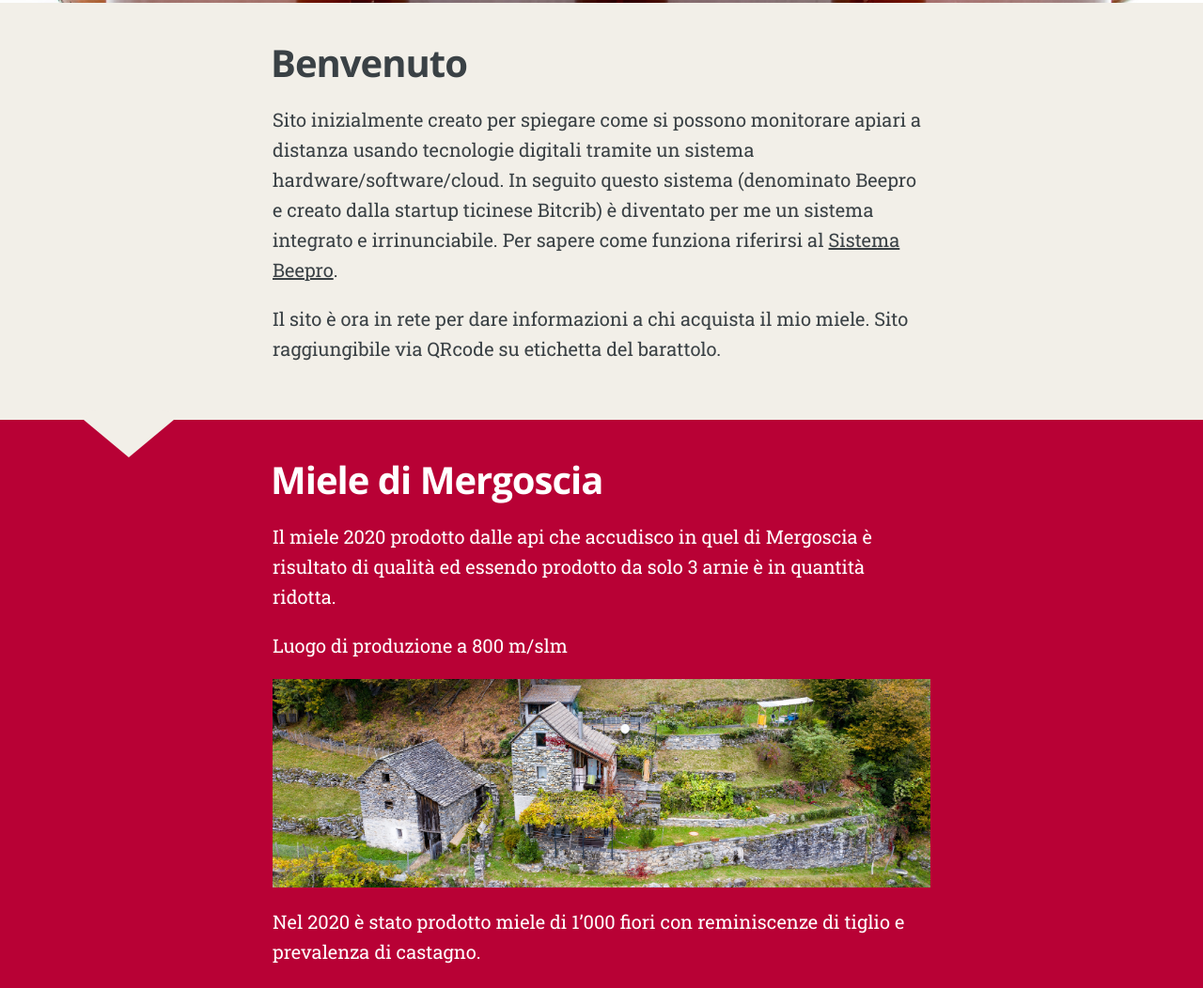
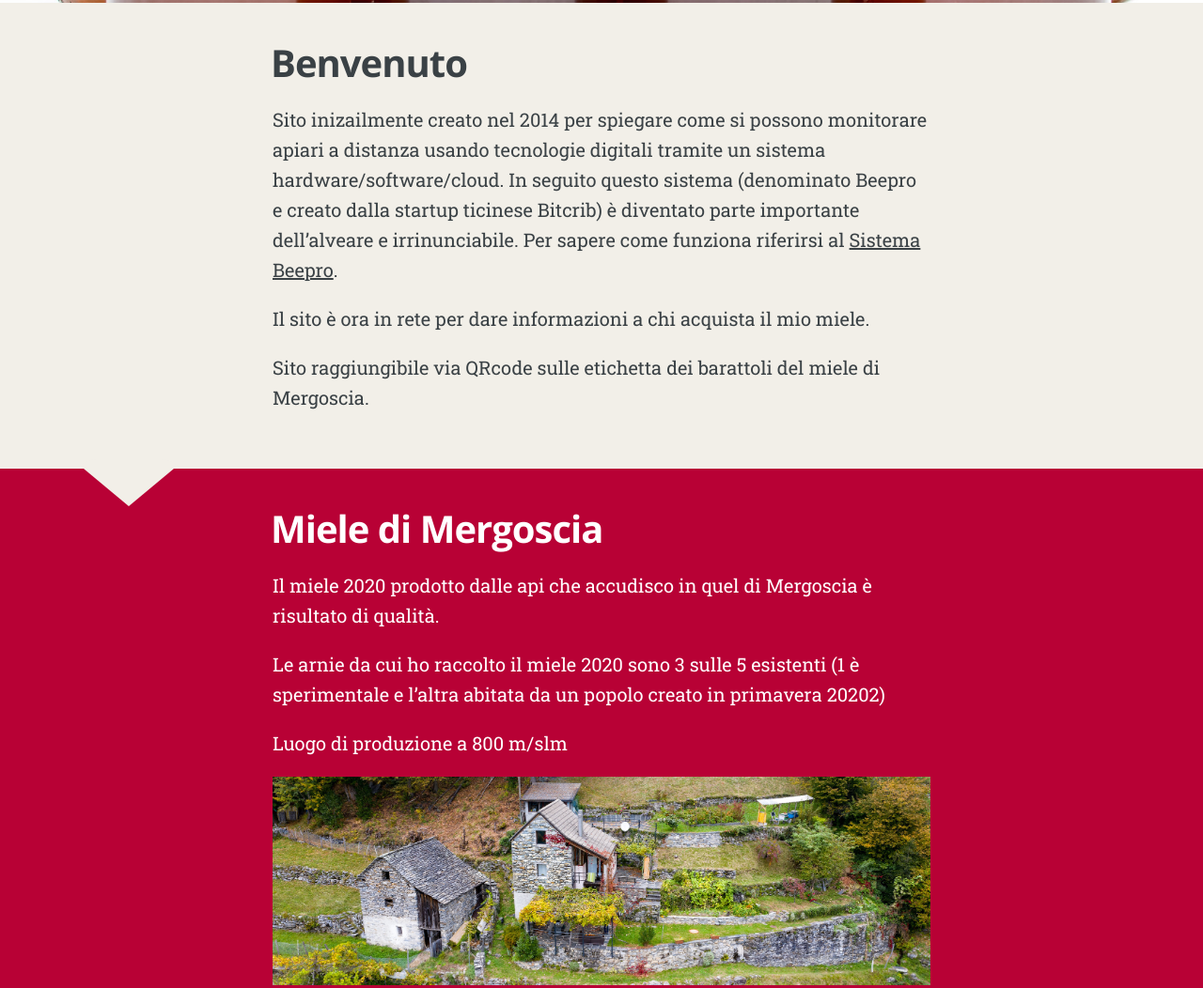
Before and after one commit to mbeo/mbeo.github.io, a plain HTML site: page index.html in a window 1280 px wide. Shown: the part 797-1849 px from the top of the page at 94% size. Drawn offline with nearby package versions, Linux system fonts and the light colour scheme.

Commit message:
rebuilding site Lun 10 Ago 2020 14:48:01 CEST

```diff
--- a/index.html
+++ b/index.html
@@ -69,8 +69,9 @@
                     <h2 class="post-title">Benvenuto</h2>
                 </header>
                 <section class="post-content">
-                    <p><p>Sito inizialmente creato per spiegare come si possono monitorare apiari a distanza usando tecnologie digitali tramite un sistema hardware/software/cloud. In seguito questo sistema (denominato Beepro e creato dalla startup ticinese Bitcrib) è diventato per me un sistema integrato e irrinunciabile. Per sapere come funziona riferirsi al <a href="http://beepro.ch/it/" title="Beepro">Sistema Beepro</a>.</p>
-<p>Il sito è ora in rete per dare informazioni a chi acquista il mio miele. Sito raggiungibile via QRcode su etichetta del barattolo.</p>
+                    <p><p>Sito inizailmente creato nel 2014 per spiegare come si possono monitorare apiari a distanza usando tecnologie digitali tramite un sistema hardware/software/cloud. In seguito questo sistema (denominato Beepro e creato dalla startup ticinese Bitcrib) è diventato parte importante dell&rsquo;alveare e irrinunciabile. Per sapere come funziona riferirsi al <a href="http://beepro.ch/it/" title="Beepro">Sistema Beepro</a>.</p>
+<p>Il sito è ora in rete per dare informazioni a chi acquista il mio miele.</p>
+<p>Sito raggiungibile via QRcode sulle etichetta dei barattoli del miele di Mergoscia.</p>
 </p>
                 </section>
             </article>
@@ -83,14 +84,16 @@
                     <h2 class="post-title">Miele di Mergoscia</h2>
                 </header>
                 <section class="post-content">
-                    <p><p>Il miele 2020 prodotto dalle api che accudisco in quel di Mergoscia è risultato di qualità ed essendo prodotto da solo 3 arnie è in quantità ridotta.</p>
+                    <p><p>Il miele 2020 prodotto dalle api che accudisco in quel di Mergoscia è risultato di qualità.</p>
+<p>Le arnie da cui ho raccolto il miele 2020 sono 3 sulle 5 esistenti (1 è sperimentale e l&rsquo;altra abitata da un popolo creato in primavera 20202)</p>
 <p>Luogo di produzione a 800 m/slm</p>
 <p><img src="images/Il-buon-ritiro-1.jpg" alt="Luogo di produzione"></p>
 <p>Nel 2020 è stato prodotto miele di 1’000 fiori con reminiscenze di tiglio e prevalenza di castagno.</p>
 <hr>
 <h2 id="analisi-pollinica">Analisi pollinica</h2>
 <p><img src="images/miele4x1.jpg" alt="miele"></p>
-<p>Nel 2016 è stata effettuata dalla Fondazione Fojanini di studi superiori di Sondrio (laboratorio apistico) un’analisi pollinica del miele di Mergoscia che da i seguenti risultati:</p>
+<p>Attualmente è in corso l&rsquo;analisi pollinica del miele 2020, analisi che sarà pubblicata appena disponibile.</p>
+<p>Nel 2016 è stata effettuata dalla Fondazione Fojanini di studi superiori di Sondrio (laboratorio apistico) un’analisi pollinica del miele di Mergoscia coi seguenti risultati:</p>
 <p>Polline dominante castagno (95%).
 Analisi organolettica: “<em>…il castagno è percepibile all’assaggio, ma non intensamente; si avverte invece immediatamente una decisa nota fruttata/caramellata e fresca/balsamica attribuibile ai nettari di sorbo, rovo/lampone, tiglio e acero. Dando quindi un giusto peso alle percentuali osservate, e tenendo conto dell’analisi organolettica, si può concludere che il prodotto è costituito da una base di nettari di Rosacee (sorbo, lampone, rovo) uniti a quelli di tiglio, acero, castagno, alla quale si aggiunge una miriade di altri piccolissimi contributi da parte delle specie classificate tra i pollini rari (legate perciò a minimi apporti di nettare, ma che nel loro insieme concorrono alla definizione del profumo e dell’aroma): ciliegio, timo, erica, mirtillo, agrifoglio, sedo, vitalba, erba viperina, buddleia, ginestra, ranuncoli, anemone, aquilegia, linaria, galega, corniolo e biancospino.</em>”</p>
 <p>Per il dettaglio, <a href="http://www.mbeo.ch/deposito/analisi_miele_2016.pdf" title="">scaricare il documento in .pdf</a>.</p>
```
